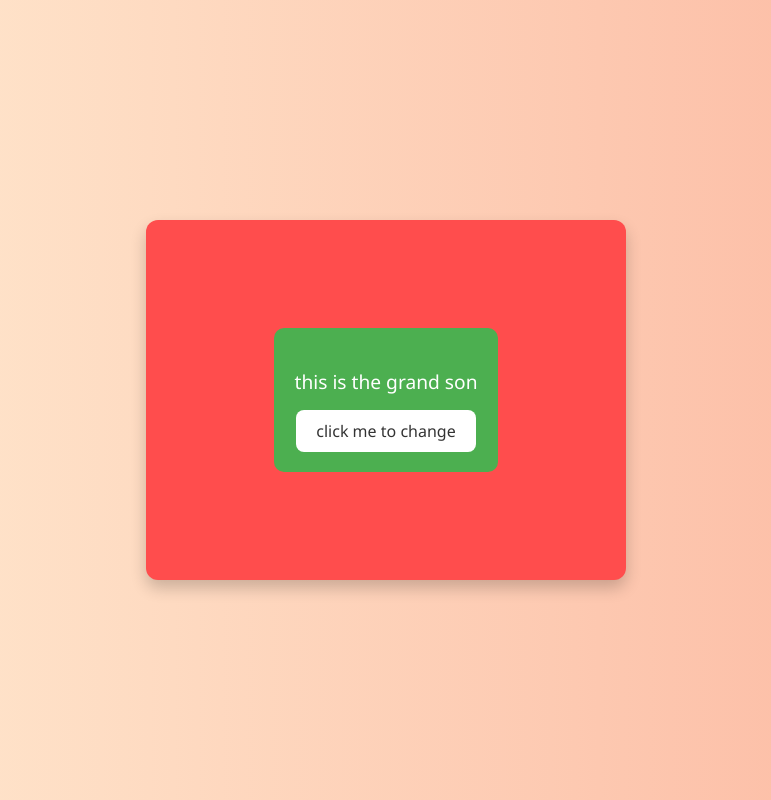
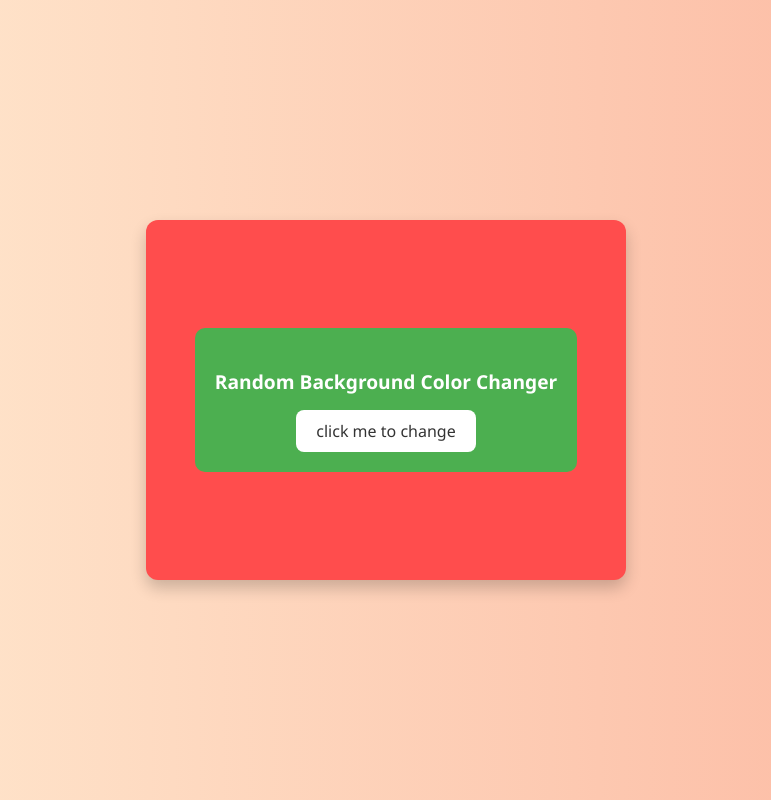
Before and after one commit to Kumar-Alok-Anand/random_bg_color, a plain HTML site: page index.html in a window 1280 px wide. Shown: the whole page, without its empty margins (254-1025 px from the left). Drawn offline with Linux system fonts and the light colour scheme.

Commit message:
Update index.html

```diff
--- a/index.html
+++ b/index.html
@@ -67,7 +67,7 @@
   <div class="parent">
     <div class="son">
       <div class="g_son">
-        <p>this is the grand son</p>
+        <p><b>Random Background Color Changer</b></b></p>
         <button class="btn">click me to change</button>
       </div>
     </div>
```
